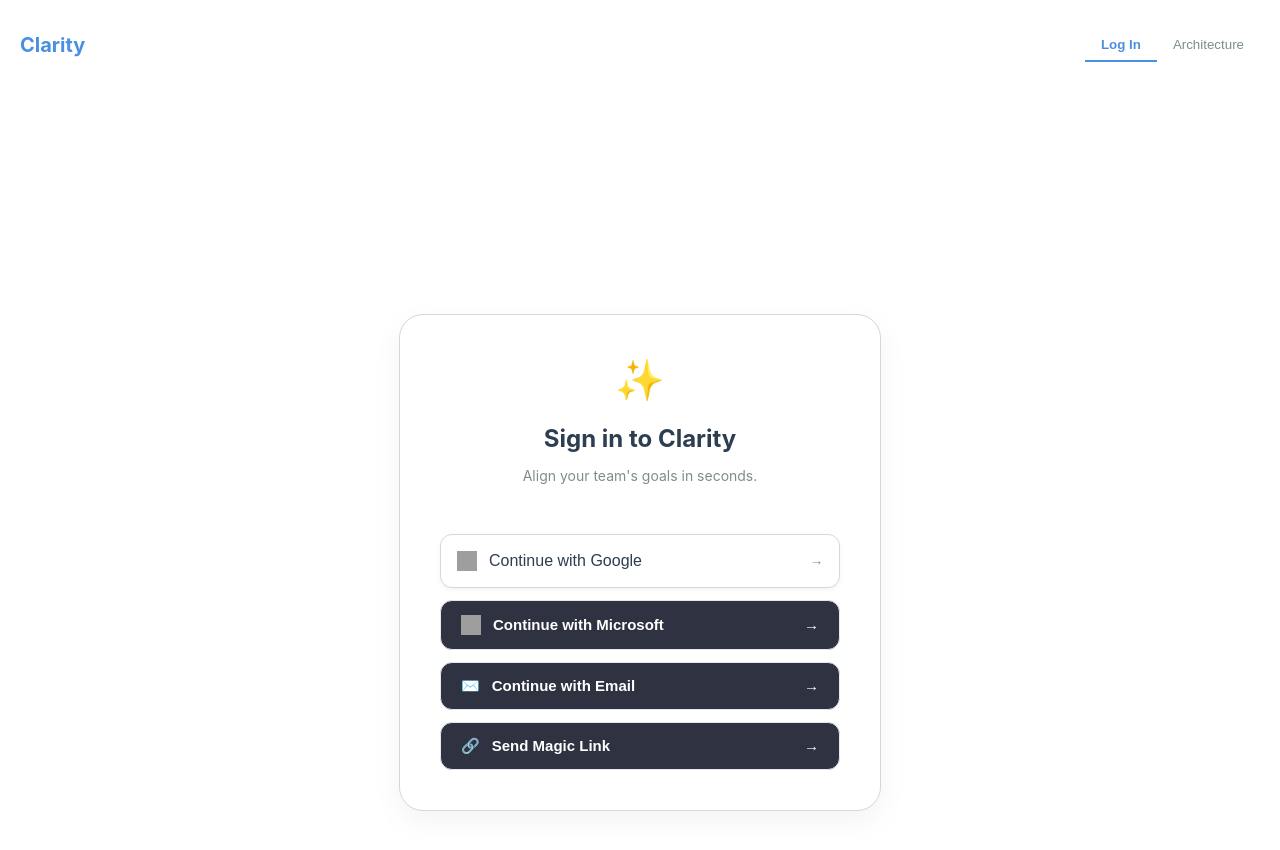
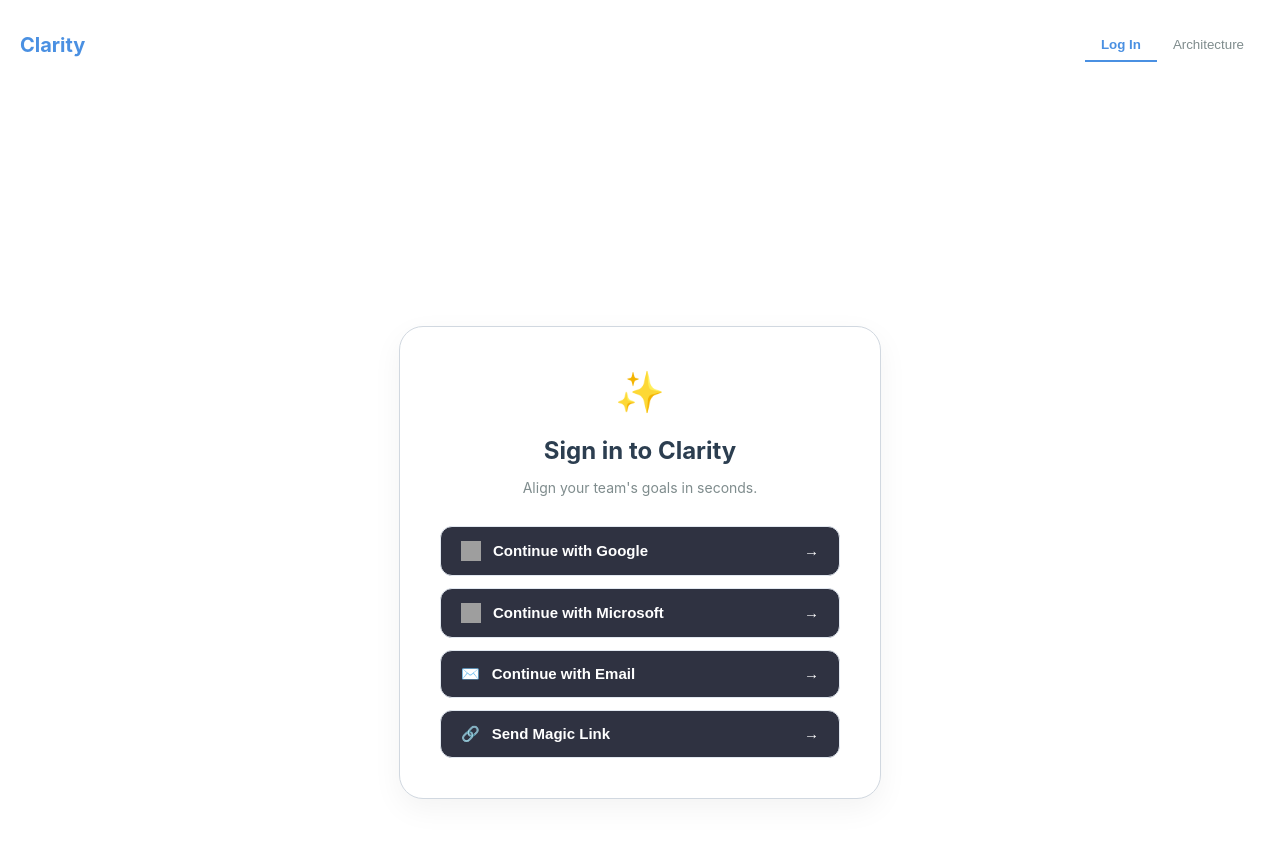
Before and after one commit to Romans828Romans1221/pm-alignment-assistant, a React (Vite) app: page / in a window 1280 px wide. Shown: the top 850 px of the page. Built offline with nearby package versions, Linux system fonts and the light colour scheme; grey boxes are pictures that could not be loaded; the HTML template or start-up script is replaced by a standard one.

Commit message:
fix: match Google button style to other auth buttons

```diff
--- a/src/pages/Home.jsx
+++ b/src/pages/Home.jsx
@@ -104,19 +104,30 @@
       <button
         onClick={handleGoogleLogin}
         disabled={loading}
-        className={styles.googleButton}
+        style={{
+          display: 'flex',
+          alignItems: 'center',
+          justifyContent: 'space-between',
+          padding: '14px 20px',
+          borderRadius: '12px',
+          border: '1px solid #e2e8f0',
+          backgroundColor: '#2F3241',
+          color: 'white',
+          fontWeight: '600',
+          fontSize: '15px',
+          cursor: loading ? 'not-allowed' : 'pointer',
+          width: '100%'
+        }}
       >
-        <div className={styles.googleContent}>
+        <div style={{ display: 'flex', alignItems: 'center', gap: '12px' }}>
           <img
             src="https://www.gstatic.com/firebasejs/ui/2.0.0/images/auth/google.svg"
             alt="G"
             style={{ width: '20px', height: '20px' }}
           />
-          <span className={styles.buttonText}>
-            {loading ? 'Signing in...' : 'Continue with Google'}
-          </span>
+          <span>{loading ? 'Signing in...' : 'Continue with Google'}</span>
         </div>
-        <span className={styles.arrow}>→</span>
+        <span>→</span>
       </button>
 
       <button
```
